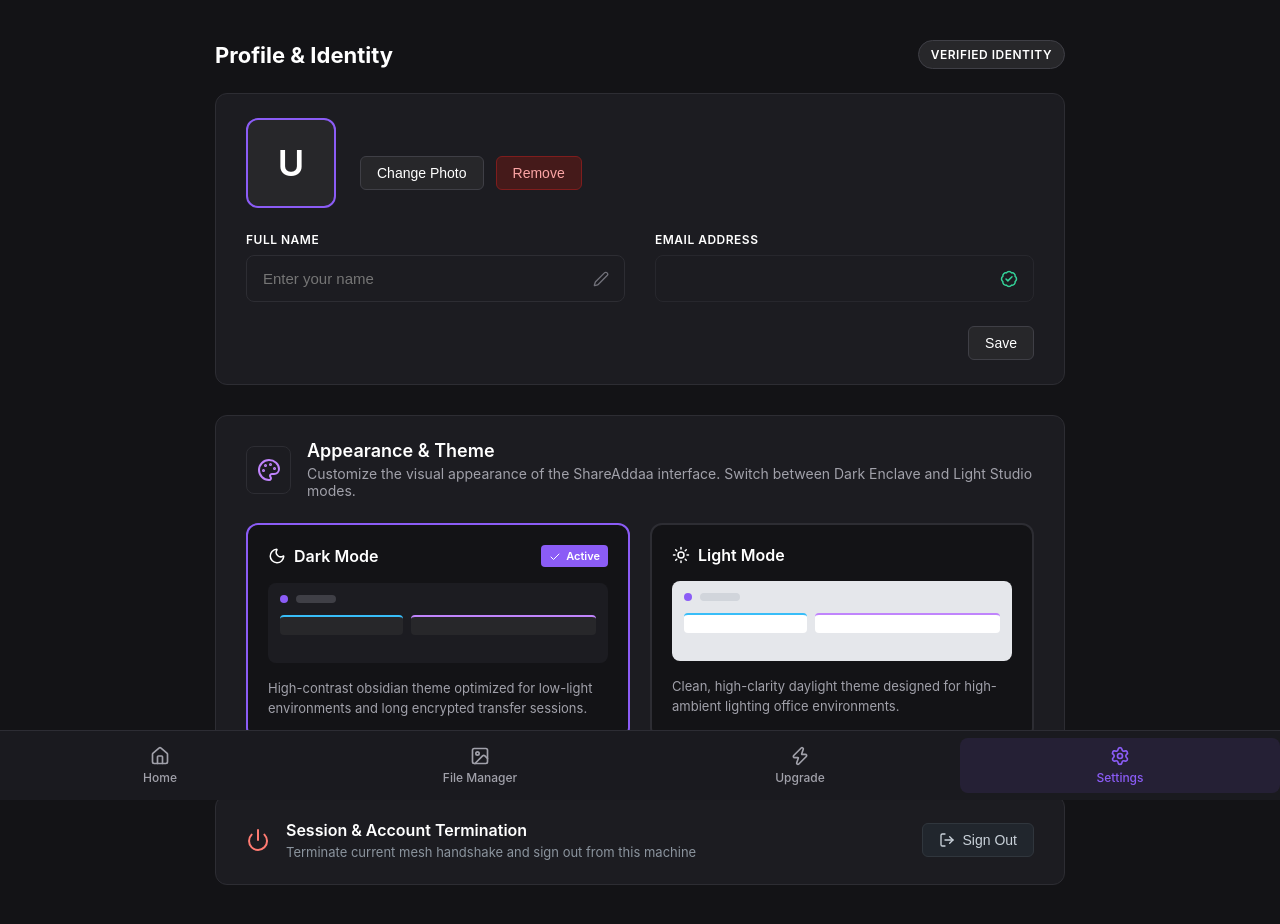
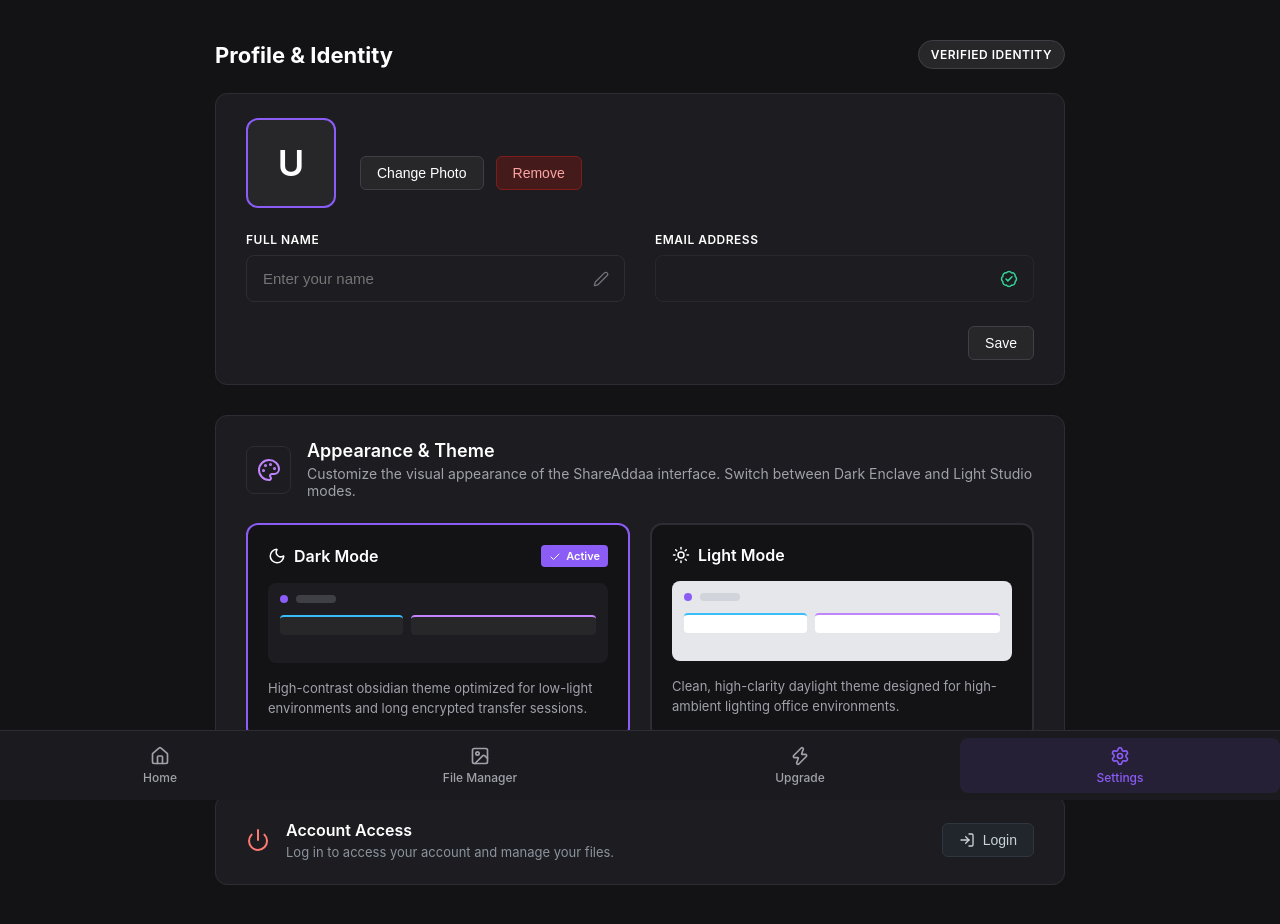
Before and after one commit to sanketsagar07/Shareaddaa, a Next.js app: page /settings in a window 1280 px wide. Shown: the top 924 px of the page. Built offline with nearby package versions, Linux system fonts and the light colour scheme; no server answers.

Commit message:
Add .env file

```diff
--- a/src/app/auth/firebase.ts
+++ b/src/app/auth/firebase.ts
@@ -10,13 +10,13 @@ import { getFirestore } from "firebase/firestore";
 // Your web app's Firebase configuration
 // For Firebase JS SDK v7.20.0 and later, measurementId is optional
 const firebaseConfig = {
-  apiKey: "AIzaSyB3m6cyjvria3FpL96-jaCx_Fm2X8Vodd4",
-  authDomain: "shareaddaa-616e5.firebaseapp.com",
-  projectId: "shareaddaa-616e5",
-  storageBucket: "shareaddaa-616e5.firebasestorage.app",
-  messagingSenderId: "953662715623",
-  appId: "1:953662715623:web:a7f6dc015a8f73f09bd442",
-  measurementId: "G-XEGEP8Z0FM"
+  apiKey: process.env.NEXT_PUBLIC_FIREBASE_API_KEY,
+  authDomain: process.env.NEXT_PUBLIC_FIREBASE_AUTH_DOMAIN,
+  projectId: process.env.NEXT_PUBLIC_FIREBASE_PROJECT_ID,
+  storageBucket: process.env.NEXT_PUBLIC_FIREBASE_STORAGE_BUCKET,
+  messagingSenderId: process.env.NEXT_PUBLIC_FIREBASE_MESSAGING_SENDER_ID,
+  appId: process.env.NEXT_PUBLIC_FIREBASE_APP_ID,
+  measurementId: process.env.NEXT_PUBLIC_FIREBASE_MEASUREMENT_ID
 };
 
 // Initialize Firebase
--- a/src/app/settings/page.tsx
+++ b/src/app/settings/page.tsx
@@ -6,7 +6,7 @@ import { auth, storage } from "@/app/auth/firebase";
 import { updateProfile, signOut, onAuthStateChanged } from "firebase/auth";
 import { ref, uploadBytes, getDownloadURL } from "firebase/storage";
 import { useRouter } from "next/navigation";
-import { Power, LogOut, ShieldCheck, Edit2, BadgeCheck, Palette, Moon, Sun, Check } from "lucide-react";
+import { Power, LogOut, LogIn, ShieldCheck, Edit2, BadgeCheck, Palette, Moon, Sun, Check } from "lucide-react";
 import styles from "./Settings.module.css";
 
 export default function SettingsPage() {
@@ -18,6 +18,7 @@ export default function SettingsPage() {
   const [uploadingPhoto, setUploadingPhoto] = useState(false);
   const [message, setMessage] = useState({ text: "", type: "" });
   const [theme, setTheme] = useState("dark");
+  const [isLoggedIn, setIsLoggedIn] = useState(false);
 
   const fileInputRef = useRef<HTMLInputElement>(null);
   const router = useRouter();
@@ -33,6 +34,9 @@ export default function SettingsPage() {
         setOriginalName(user.displayName || "");
         setEmail(user.email || "");
         setPhotoURL(user.photoURL || "");
+        setIsLoggedIn(true);
+      } else {
+        setIsLoggedIn(false);
       }
     });
 
@@ -318,10 +322,11 @@ export default function SettingsPage() {
                 <Power className={styles.powerIcon} size={24} />
               </div>
               <div className={styles.logoutText}>
-                <h3>Session & Account Termination</h3>
-                <p>Terminate current mesh handshake and sign out from this machine</p>
+                <h3>{isLoggedIn ? "Session & Account Termination" : "Account Access"}</h3>
+                <p>{isLoggedIn ? "Sign out from your current account on this device." : "Log in to access your account and manage your files."}</p>
               </div>
             </div>
+            {isLoggedIn ? (
               <button
                 type="button"
                 className={styles.logoutButton}
@@ -330,6 +335,16 @@ export default function SettingsPage() {
                 <LogOut size={16} />
                 Sign Out
               </button>
+            ) : (
+              <button
+                type="button"
+                className={styles.logoutButton}
+                onClick={() => router.push("/auth/login")}
+              >
+                <LogIn size={16} />
+                Login
+              </button>
+            )}
           </section>
         </div>
       </main>
```
Lines whose indentation alone changed are shown as unchanged.
